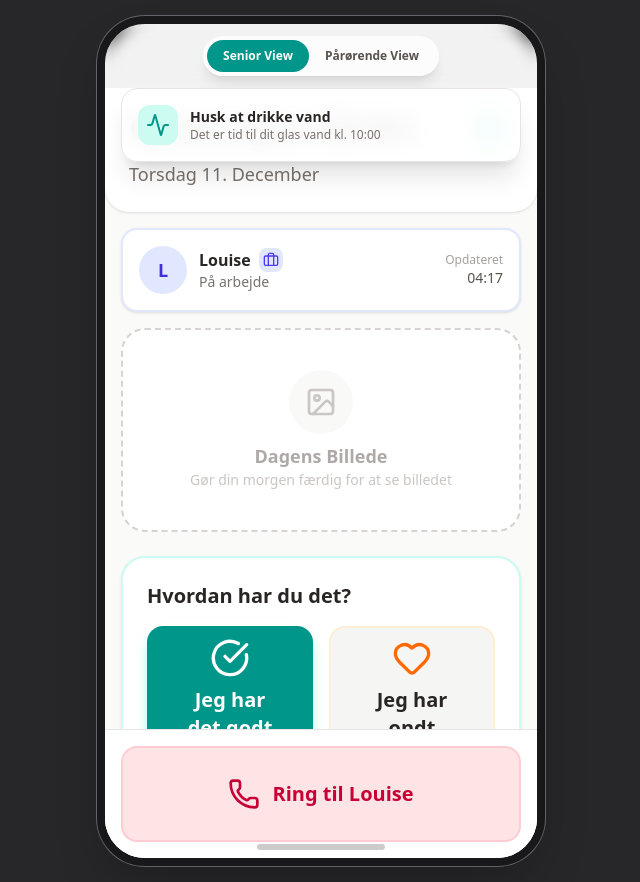
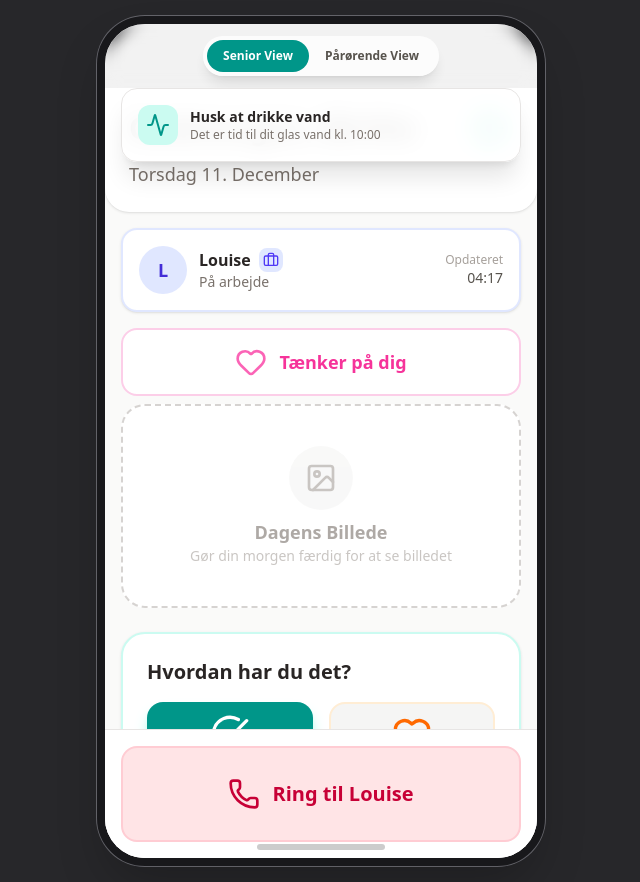
Before and after one commit to DinkoJuric/aeldrebagen, a React (Vite) app in the folder tryg-app/: page / in a window 1280 px wide. Shown: the whole page, without its empty margins (319-959 px from the left). Built offline with nearby package versions, Linux system fonts and the light colour scheme.

Commit message:
feat: Add Tænker på dig one-tap ping - ThinkingOfYou.jsx with button and notification - Heart animation on send, pink toast on receive - Bidirectional: senior can ping relative, relative can ping senior - Uses ping sound from sounds.js for audio feedback

```diff
--- a/tryg-app/src/App.jsx
+++ b/tryg-app/src/App.jsx
@@ -2,6 +2,7 @@ import React, { useState, useEffect } from 'react';
 import { Activity } from 'lucide-react';
 import { SeniorView } from './components/SeniorView';
 import { RelativeView } from './components/RelativeView';
+import { PingNotification } from './components/ThinkingOfYou';
 import { useLocalStorage } from './hooks/useLocalStorage';
 import { INITIAL_TASKS, SENIOR_PROFILE } from './data/constants';
 import { playCompletionSound, playSuccessSound, playPingSound } from './utils/sounds';
@@ -13,6 +14,7 @@ export default function TrygApp() {
   const [lastCheckIn, setLastCheckIn] = useLocalStorage('tryg-checkin', null);
   const [symptomLogs, setSymptomLogs] = useLocalStorage('tryg-symptoms', []);
   const [familyStatus, setFamilyStatus] = useLocalStorage('tryg-family-status', 'work');
+  const [activePing, setActivePing] = useState(null);
   const [notification, setNotification] = useState(null);
 
   // Simulated notification after 5 seconds
@@ -77,6 +79,18 @@ export default function TrygApp() {
     setTasks(prev => [...prev, { ...newTask, id: newId, completed: false }]);
   };
 
+  // Send "thinking of you" ping
+  const handleSendPing = (fromName, toView) => {
+    const now = new Date();
+    const timeString = now.getHours().toString().padStart(2, '0') + ':' +
+      now.getMinutes().toString().padStart(2, '0');
+    setActivePing({
+      fromName,
+      toView,
+      time: timeString
+    });
+  };
+
   return (
     <div className="flex justify-center items-center min-h-screen bg-zinc-800 p-4 font-sans">
 
@@ -121,6 +135,14 @@ export default function TrygApp() {
         </div>
 
         <div className="pt-14 h-full">
+          {/* Ping Notification - shows when receiving a ping in current view */}
+          {activePing && activePing.toView === view && (
+            <PingNotification
+              ping={activePing}
+              onDismiss={() => setActivePing(null)}
+            />
+          )}
+
           {view === 'senior' ? (
             <SeniorView
               tasks={tasks}
@@ -128,6 +150,7 @@ export default function TrygApp() {
               updateStatus={handleCheckIn}
               addSymptom={addSymptom}
               familyStatus={familyStatus}
+              onSendPing={() => handleSendPing('Birthe', 'relative')}
             />
           ) : (
             <RelativeView
@@ -138,6 +161,7 @@ export default function TrygApp() {
               onAddTask={handleAddTaskFromRelative}
               familyStatus={familyStatus}
               onFamilyStatusChange={setFamilyStatus}
+              onSendPing={() => handleSendPing('Louise', 'senior')}
             />
           )}
         </div>
--- a/tryg-app/src/components/RelativeView.jsx
+++ b/tryg-app/src/components/RelativeView.jsx
@@ -12,8 +12,9 @@ import {
 import { Button } from './ui/Button';
 import { Modal } from './ui/Modal';
 import { StatusSelector, STATUS_OPTIONS } from './FamilyStatusCard';
+import { ThinkingOfYouButton } from './ThinkingOfYou';
 
-export const RelativeView = ({ tasks, profile, lastCheckIn, symptomLogs, onAddTask, familyStatus, onFamilyStatusChange }) => {
+export const RelativeView = ({ tasks, profile, lastCheckIn, symptomLogs, onAddTask, familyStatus, onFamilyStatusChange, onSendPing }) => {
     const [showAddModal, setShowAddModal] = useState(false);
     const [showReport, setShowReport] = useState(false);
     const [newTaskTitle, setNewTaskTitle] = useState('');
@@ -86,6 +87,9 @@ export const RelativeView = ({ tasks, profile, lastCheckIn, symptomLogs, onAddTa
                         </div>
                     )}
                 </div>
+
+                {/* Thinking of You - send ping to mom */}
+                <ThinkingOfYouButton onSendPing={onSendPing} fromName="Louise" />
 
                 {/* Peace of Mind Status Card */}
                 <div className="bg-white p-6 rounded-2xl shadow-sm border border-slate-200">
--- a/tryg-app/src/components/SeniorView.jsx
+++ b/tryg-app/src/components/SeniorView.jsx
@@ -14,9 +14,10 @@ import {
 import { Button } from './ui/Button';
 import { Modal } from './ui/Modal';
 import { FamilyStatusCard } from './FamilyStatusCard';
+import { ThinkingOfYouButton } from './ThinkingOfYou';
 import { SYMPTOMS_LIST } from '../data/constants';
 
-export const SeniorView = ({ tasks, toggleTask, updateStatus, addSymptom, familyStatus }) => {
+export const SeniorView = ({ tasks, toggleTask, updateStatus, addSymptom, familyStatus, onSendPing }) => {
     const [showCallModal, setShowCallModal] = useState(false);
     const [showSymptomModal, setShowSymptomModal] = useState(false);
     const [activePeriod, setActivePeriod] = useState('morgen');
@@ -121,6 +122,9 @@ export const SeniorView = ({ tasks, toggleTask, updateStatus, addSymptom, family
 
                 {/* Family Status - Reciprocity: Senior sees what family is doing */}
                 <FamilyStatusCard familyStatus={familyStatus} familyName="Louise" />
+
+                {/* Thinking of You - one tap warmth */}
+                <ThinkingOfYouButton onSendPing={onSendPing} fromName="Birthe" />
 
                 {/* Reward Card (Behavioral Hook) */}
                 <div className={`
--- /dev/null
+++ b/tryg-app/src/components/ThinkingOfYou.jsx
@@ -0,0 +1,93 @@
+import React, { useState, useEffect } from 'react';
+import { Heart, Sparkles } from 'lucide-react';
+import { playPingSound } from '../utils/sounds';
+
+// "Thinking of you" ping button - one-tap warmth without obligation
+export const ThinkingOfYouButton = ({ onSendPing, fromName = 'Louise' }) => {
+    const [isSending, setIsSending] = useState(false);
+
+    const handleSend = () => {
+        setIsSending(true);
+        playPingSound();
+        onSendPing?.();
+
+        // Reset animation after 1.5s
+        setTimeout(() => setIsSending(false), 1500);
+    };
+
+    return (
+        <button
+            onClick={handleSend}
+            disabled={isSending}
+            className={`
+                w-full p-4 rounded-2xl border-2 transition-all duration-300
+                flex items-center justify-center gap-3
+                ${isSending
+                    ? 'bg-pink-100 border-pink-300 scale-95'
+                    : 'bg-white border-pink-200 hover:border-pink-400 hover:bg-pink-50 active:scale-95'
+                }
+            `}
+        >
+            <div className={`
+                relative transition-transform duration-300
+                ${isSending ? 'scale-125' : ''}
+            `}>
+                <Heart
+                    className={`w-8 h-8 transition-all duration-300 ${isSending ? 'text-pink-500 fill-pink-500' : 'text-pink-400'}`}
+                />
+                {isSending && (
+                    <Sparkles className="absolute -top-1 -right-1 w-4 h-4 text-pink-400 animate-ping" />
+                )}
+            </div>
+            <span className={`font-semibold text-lg ${isSending ? 'text-pink-600' : 'text-pink-500'}`}>
+                {isSending ? 'Sendt! ❤️' : 'Tænker på dig'}
+            </span>
+        </button>
+    );
+};
+
+// Ping notification that appears in recipient's view
+export const PingNotification = ({ ping, onDismiss }) => {
+    const [isVisible, setIsVisible] = useState(false);
+
+    useEffect(() => {
+        if (ping) {
+            setIsVisible(true);
+            playPingSound();
+
+            // Auto-dismiss after 5 seconds
+            const timer = setTimeout(() => {
+                setIsVisible(false);
+                setTimeout(onDismiss, 500); // Wait for fade-out
+            }, 5000);
+
+            return () => clearTimeout(timer);
+        }
+    }, [ping, onDismiss]);
+
+    if (!ping) return null;
+
+    return (
+        <div className={`
+            fixed top-20 left-4 right-4 z-50 transition-all duration-500
+            ${isVisible ? 'opacity-100 translate-y-0' : 'opacity-0 -translate-y-4'}
+        `}>
+            <div
+                onClick={() => { setIsVisible(false); setTimeout(onDismiss, 300); }}
+                className="bg-gradient-to-r from-pink-500 to-rose-500 p-4 rounded-2xl shadow-xl text-white cursor-pointer"
+            >
+                <div className="flex items-center gap-3">
+                    <div className="p-2 bg-white/20 rounded-full">
+                        <Heart className="w-6 h-6 fill-white" />
+                    </div>
+                    <div>
+                        <p className="font-bold">{ping.fromName} tænker på dig ❤️</p>
+                        <p className="text-pink-100 text-sm">{ping.time}</p>
+                    </div>
+                </div>
+            </div>
+        </div>
+    );
+};
+
+export default ThinkingOfYouButton;
```
Also changed, not shown: 1 other file (tests, documents, lock files or other folders).
